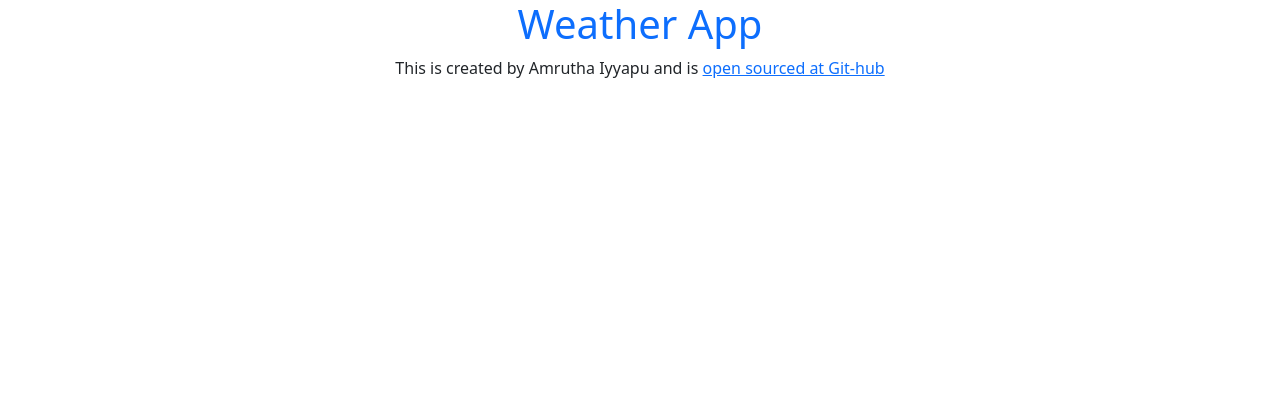
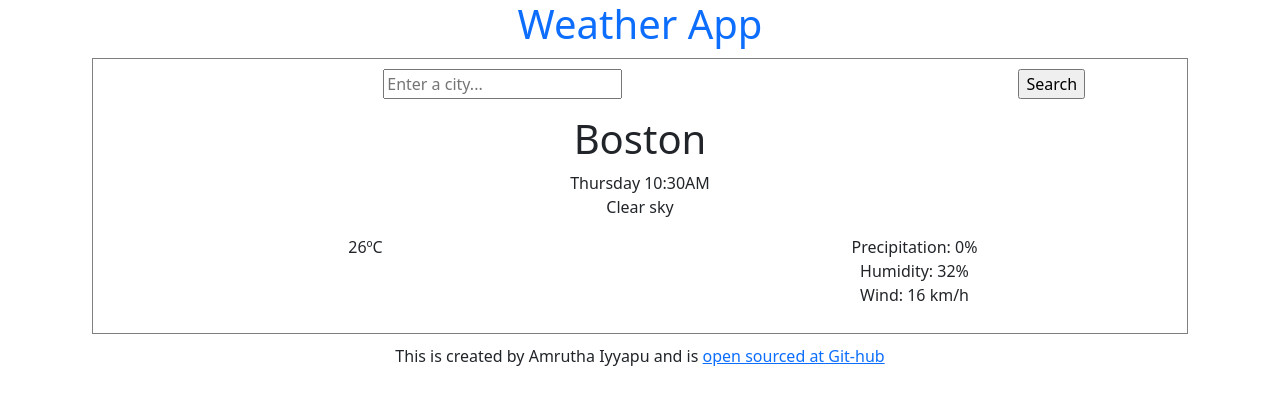
Before and after one commit to AmruthaIyyapu/react-weather-app, a React (Create React App) app: page / in a window 1280 px wide. Shown: the top 404 px of the page. Built offline with nearby package versions, Linux system fonts and the light colour scheme.

Commit message:
Basic HTML added

```diff
--- a/src/App.js
+++ b/src/App.js
@@ -1,5 +1,6 @@
 import "./App.css";
 import "bootstrap/dist/css/bootstrap.min.css";
+import Weather from "./Weather";
 
 export default function App() {
   return (
@@ -8,6 +9,7 @@ export default function App() {
         <header className="App-header">
           <h1 className="text-primary">Weather App</h1>
         </header>
+        <Weather />
         <footer>
           This is created by Amrutha Iyyapu and is{" "}
           <a
--- /dev/null
+++ b/src/Weather.css
@@ -0,0 +1,10 @@
+.weather {
+  border: 1px solid gray;
+  padding: 10px;
+  margin: 10px;
+}
+
+ul {
+  list-style: none;
+  padding: 0;
+}
--- /dev/null
+++ b/src/Weather.js
@@ -0,0 +1,35 @@
+import React from "react";
+import "./Weather.css";
+
+export default function Weather() {
+  return (
+    <div className="weather">
+      <form>
+        <div className="row">
+          <div className="col-9">
+            <input type="text" placeholder="Enter a city..." />
+          </div>
+          <div className="col-3">
+            <input type="submit" value="Search" />
+          </div>
+        </div>
+      </form>
+
+      <h1 className="mt-3">Boston</h1>
+      <ul>
+        <li>Thursday 10:30AM</li>
+        <li>Clear sky</li>
+      </ul>
+      <div className="row">
+        <div className="col-6">26ºC</div>
+        <div className="col-6">
+          <ul>
+            <li>Precipitation: 0% </li>
+            <li>Humidity: 32%</li>
+            <li>Wind: 16 km/h</li>
+          </ul>
+        </div>
+      </div>
+    </div>
+  );
+}
```
